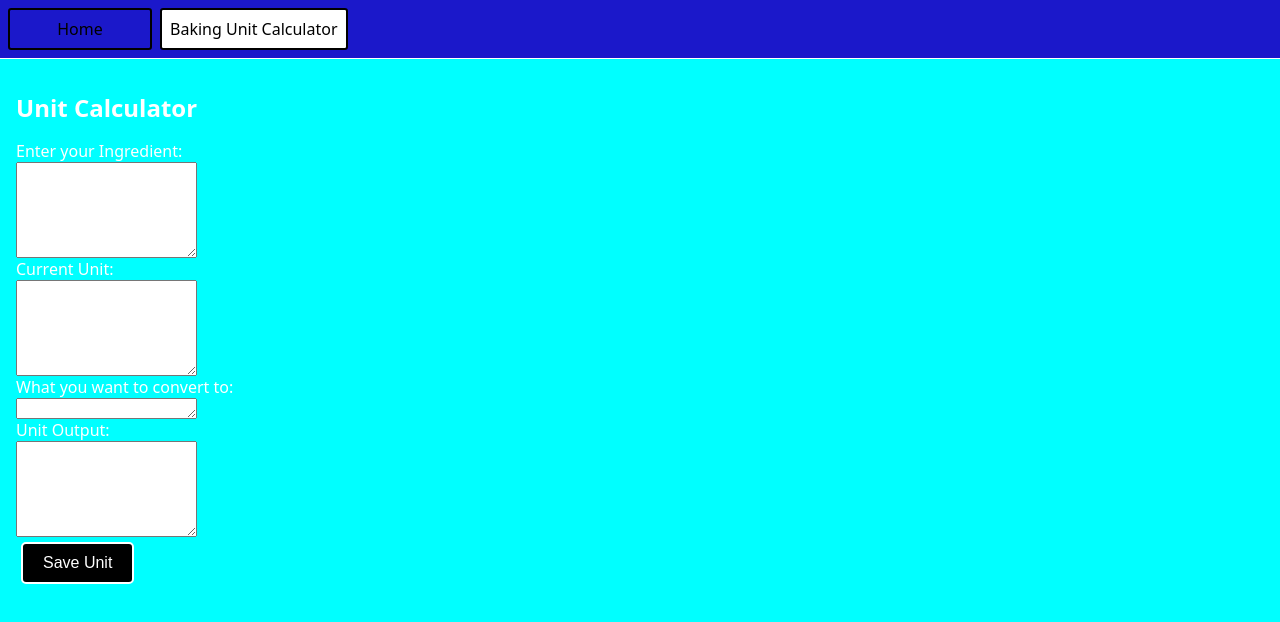
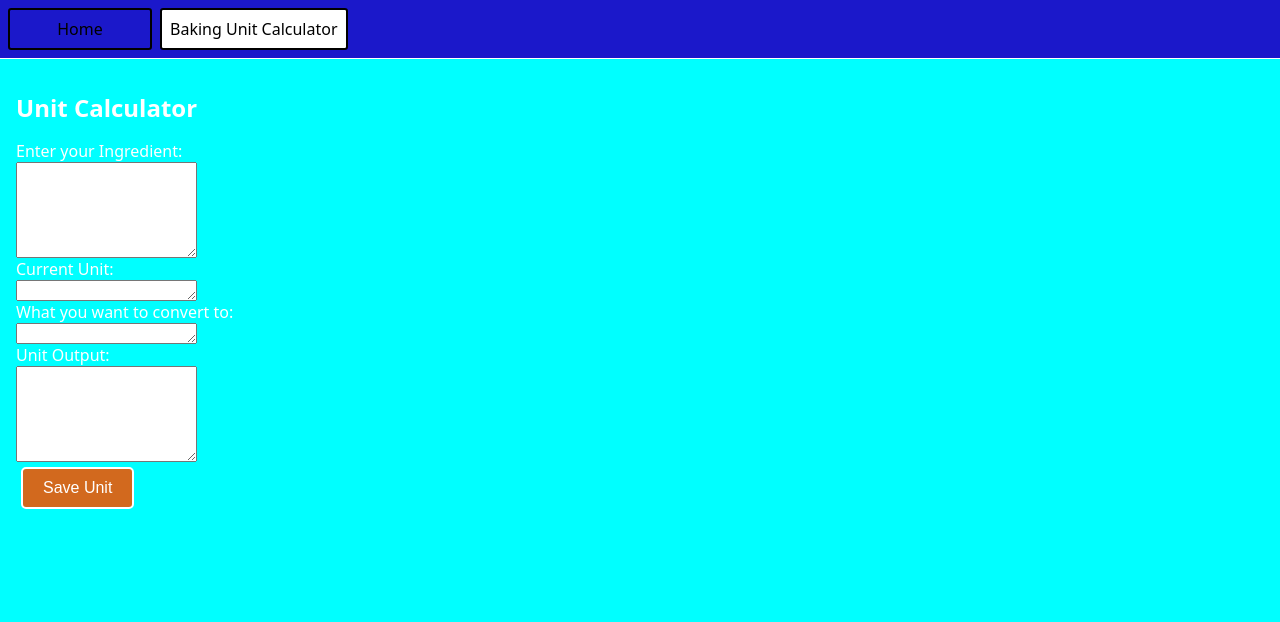
Before and after one commit to ProgramLogic/Baking-Project, a website: page page3.html in a window 1280 px wide. Drawn offline with Linux system fonts and the light colour scheme.

Commit message:
added chocolate

```diff
--- a/page3.html
+++ b/page3.html
@@ -16,7 +16,7 @@
       }
 
       button {
-        background-color: black;
+        background-color:chocolate;
         color: white;
         border: 2px solid white;
       }
@@ -40,7 +40,7 @@
         <textarea id="ingredients" name="ingredients" rows="6" required></textarea>
 
         <label for="ingredients">Current Unit:</label>
-        <textarea id="ingredients" name="ingredients" rows="6" required></textarea>
+        <textarea id="ingredients" name="ingredients" rows="1" required></textarea>
 
         <label for="conversion">What you want to convert to:</label>
         <textarea id="conversion" name="conversion" rows="1" required></textarea>
--- a/styles.css
+++ b/styles.css
@@ -152,6 +152,7 @@ button:hover {
   display: flex;
   align-items: center;
   justify-content: left;
+  text-decoration: none;
 }
 
 #recipe-form {
```
Also changed, not shown: page2.html (+1 -1 lines).
